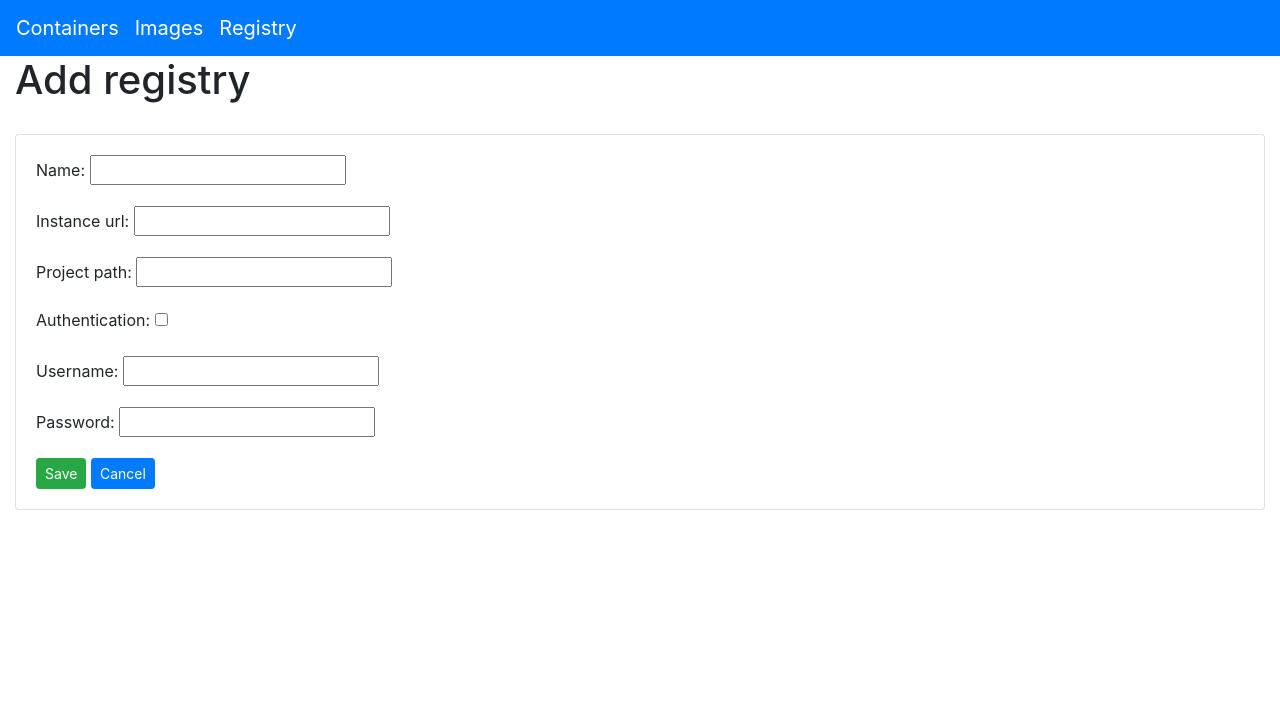
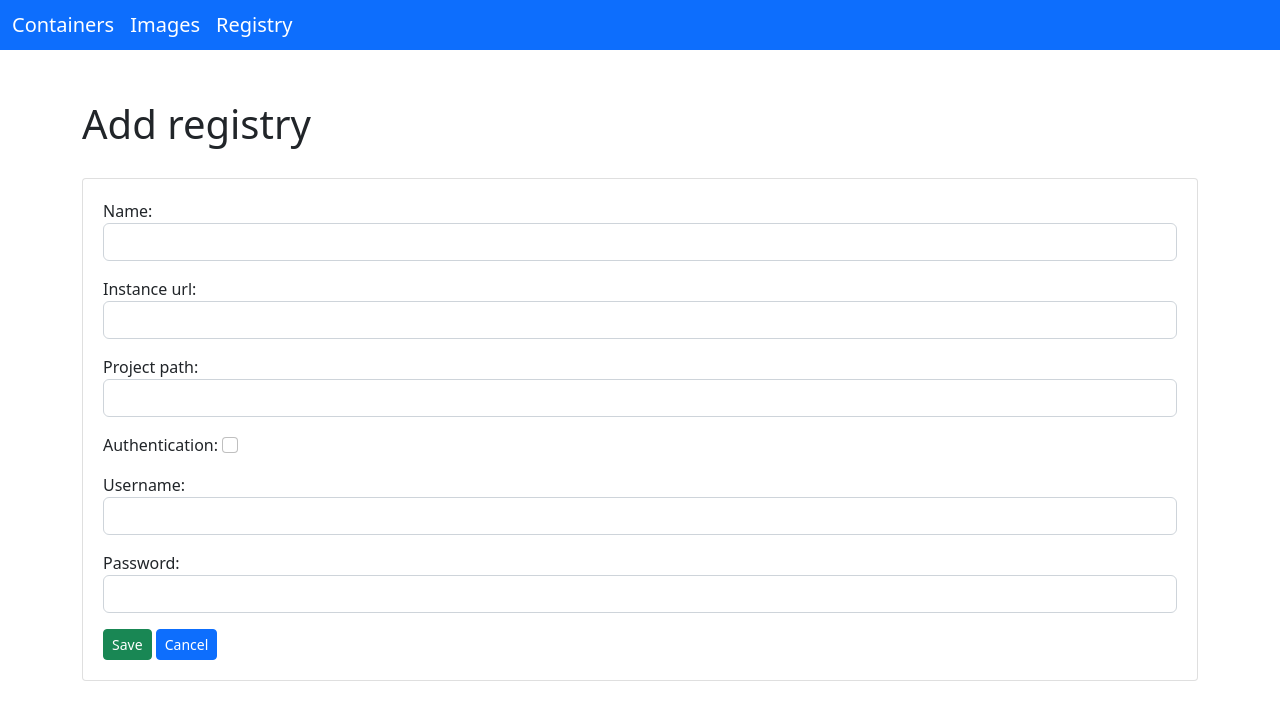
Before and after one commit to rei2232/docker-ui, a Django app: page /registries/create/ in a window 1280 px wide. Shown: the top 720 px of the page. Run offline with Django 3.2, Linux system fonts and the light colour scheme; some libraries are stand-ins or nearby versions.

Commit message:
fix issues and modify ui

```diff
--- a/containers/templates/containers/_form.html
+++ b/containers/templates/containers/_form.html
@@ -20,5 +20,6 @@
     <label for="{{ form.envs.id_for_label }}">Env</label>
     {{ form.envs }}{{ form.envs.help_text }}
 </div>
+<br/>
 <input class="btn btn-success btn-sm" type="submit" value="Create">
 <a class="btn btn-primary btn-sm" href="{% url 'containers:index' %}">Cancel</a>
--- a/containers/views.py
+++ b/containers/views.py
@@ -25,12 +25,12 @@ def create(request):
     if request.method == 'POST':
         form = ContainerForm(request.POST)
         if form.is_valid():
-            envs = json.loads(form.cleaned_data['envs'])
+            # envs = json.loads(form.cleaned_data['envs'])
             ports = json.loads(form.cleaned_data['ports'])
 
             docker_container = docker_client.container_create(form.cleaned_data['name'],
-                                                              form.cleaned_data['image'].repository,
-                                                              envs,
+                                                              form.cleaned_data['image'].tags[2:-2],
+                                                            #   envs,
                                                               ports)
 
             return redirect('containers:detail', docker_container.id)
--- a/dockerui/templates/base.html
+++ b/dockerui/templates/base.html
@@ -1,22 +1,22 @@
+{% load static %}
 <!doctype html>
 <html lang="en">
 <head>
     <meta charset="utf-8">
     <meta name="viewport" content="width=device-width, initial-scale=1, shrink-to-fit=no">
 
-    <link rel="stylesheet" href="https://cdn.jsdelivr.net/npm/bootstrap@4.6.0/dist/css/bootstrap.min.css"
-          integrity="sha384-B0vP5xmATw1+K9KRQjQERJvTumQW0nPEzvF6L/Z6nronJ3oUOFUFpCjEUQouq2+l" crossorigin="anonymous">
+<!-- CSS only -->
+<link href="https://cdn.jsdelivr.net/npm/bootstrap@5.2.2/dist/css/bootstrap.min.css" rel="stylesheet" integrity="sha384-Zenh87qX5JnK2Jl0vWa8Ck2rdkQ2Bzep5IDxbcnCeuOxjzrPF/et3URy9Bv1WTRi" crossorigin="anonymous">
 
     {% block css %}{% endblock %}
-    <link rel="stylesheet" href="/static/css/style.css"/>
-
+    <link rel="stylesheet" type="text/css" href="{% static "css/style.css" %}"/>
 
     <title>{% block title %}{% endblock %} - Simple docker ui</title>
     {% block html_head %}{% endblock %}
 </head>
 <body>
 {% include 'navbar.html' %}
-<div id="content" class="container-fluid">
+<div id="content" class="container-sm">
     {% block content %}{% endblock %}
 </div>
 
@@ -25,9 +25,8 @@
 <script src="https://code.jquery.com/jquery-3.5.1.slim.min.js"
         integrity="sha384-DfXdz2htPH0lsSSs5nCTpuj/zy4C+OGpamoFVy38MVBnE+IbbVYUew+OrCXaRkfj"
         crossorigin="anonymous"></script>
-<script src="https://cdn.jsdelivr.net/npm/bootstrap@4.6.0/dist/js/bootstrap.bundle.min.js"
-        integrity="sha384-Piv4xVNRyMGpqkS2by6br4gNJ7DXjqk09RmUpJ8jgGtD7zP9yug3goQfGII0yAns"
-        crossorigin="anonymous"></script>
+<!-- JavaScript Bundle with Popper -->
+<script src="https://cdn.jsdelivr.net/npm/bootstrap@5.2.2/dist/js/bootstrap.bundle.min.js" integrity="sha384-OERcA2EqjJCMA+/3y+gxIOqMEjwtxJY7qPCqsdltbNJuaOe923+mo//f6V8Qbsw3" crossorigin="anonymous"></script>
 <script src="https://use.fontawesome.com/07af4d1cb1.js"></script>
 {% block js %}{% endblock %}
 </body>
--- a/dockerui/templates/navbar.html
+++ b/dockerui/templates/navbar.html
@@ -1,5 +1,7 @@
-<nav class="navbar navbar-expand-lg navbar-dark bg-primary">
-    <a class="navbar-brand" href="{% url 'containers:index' %}">Containers</a>
-    <a class="navbar-brand" href="{% url 'images:index' %}">Images</a>
-    <a class="navbar-brand" href="{% url 'registry:index' %}">Registry</a>
+<nav class="navbar navbar-expand-lg navbar-dark bg-primary d-flex justify-content-center" id="menubar">
+    <div class="container-fluid d-flex justify-content-start">
+        <a class="navbar-brand mb-0 h1" href="{% url 'containers:index' %}">Containers</a>
+        <a class="navbar-brand mb-0 h1" href="{% url 'images:index' %}">Images</a>
+        <a class="navbar-brand mb-0 h1" href="{% url 'registry:index' %}">Registry</a>
+    </div>
 </nav>
--- a/images/views.py
+++ b/images/views.py
@@ -18,7 +18,7 @@ def index(request):
 
 def detail(request, id):
     model = get_object_or_404(Image, pk=id)
-    inspect = docker_client.image_inspect(model.repository)
+    inspect = docker_client.image_inspect(model.tags[2:-2])
     return render(request, 'images/detail.html', {'model': model, 'inspect': inspect})
 
 
@@ -26,7 +26,8 @@ def create(request):
     if request.method == 'POST':
         form = ImageForm(request.POST)
         if form.is_valid():
-            docker_image = docker_client.image_pull(form.cleaned_data['repository'])
+            logger.info(form.cleaned_data['repository'] + str(form.cleaned_data['tag']))
+            docker_image = docker_client.image_pull(form.cleaned_data['repository'], str(form.cleaned_data['tag']))
             model = Image()
             model.repository = form.cleaned_data['repository']
             model.image_id = docker_image.id
--- a/registry/forms.py
+++ b/registry/forms.py
@@ -1,10 +1,28 @@
 from django import forms
 from .models import Registry
+from django.forms import CharField, CheckboxInput, PasswordInput, TextInput
 
 
 class RegistryForm(forms.ModelForm):
-    password = forms.CharField(label='Password', widget=forms.PasswordInput, min_length=4, max_length=100)
+    password = CharField(label='Password', widget=PasswordInput(attrs={'class': 'form-control'}), required=True, min_length=4, max_length=100)
 
     class Meta:
         model = Registry
         fields = ['name', 'instance_url', 'project_path', 'authentication', 'username']
+        widgets = {
+            'name': TextInput(attrs={
+               'class': 'form-control'
+            }),
+            'instance_url': TextInput(attrs={
+               'class': 'form-control'
+            }),
+            'project_path': TextInput(attrs={
+               'class': 'form-control'
+            }),
+            'authentication': CheckboxInput(attrs={
+               'class': 'form-check-input'
+            }),
+            'username': TextInput(attrs={
+               'class': 'form-control'
+            }),
+        }
--- a/registry/templates/registry/_form.html
+++ b/registry/templates/registry/_form.html
@@ -7,5 +7,5 @@
 {% endif %}
 {% csrf_token %}
 {{ form.as_p }}
-<input class="btn btn-success btn-sm" type="submit" value="Save">
-<a class="btn btn-primary btn-sm" href="{% url 'registry:index' %}">Cancel</a>
+    <input class="btn btn-success btn-sm" type="submit" value="Save">
+    <a class="btn btn-primary btn-sm" href="{% url 'registry:index' %}">Cancel</a>
--- a/registry/templates/registry/detail.html
+++ b/registry/templates/registry/detail.html
@@ -15,7 +15,7 @@
             <div>
                 <a class="btn btn-primary btn-sm" href="{% url 'registry:update' model.id %}">Update</a>
                 <a class="btn btn-danger btn-sm" href="{% url 'registry:delete' model.id %}">Delete</a>
-                <a class="btn btn-sm" href="{% url 'registry:index' %}">List</a>
+                <a class="btn btn-warning btn-sm" href="{% url 'registry:index' %}">List</a>
             </div>
         </div>
     </div>
--- a/registry/views.py
+++ b/registry/views.py
@@ -5,7 +5,9 @@ from .forms import RegistryForm
 from django import forms
 import docker_client
 from django.contrib import messages
+import logging
 
+logger = logging.getLogger(__name__)
 
 def index(request):
     models = Registry.objects.order_by('-pub_date')
--- a/static/css/style.css
+++ b/static/css/style.css
@@ -40,3 +40,6 @@ h1, h2, h3, h4, h5, h6, .h1, .h2, .h3, .h4, .h5, .h6 {
     background-color: rgba(0, 0, 0, 0.03);
     border-top: 1px solid rgba(0, 0, 0, 0.125);
 }
+#content {
+    margin-top: 50px;
+}
```
Also changed, not shown: containers/forms.py (+6 -5 lines), docker_client.py (+4 -4 lines), images/forms.py (+8 -6 lines).
